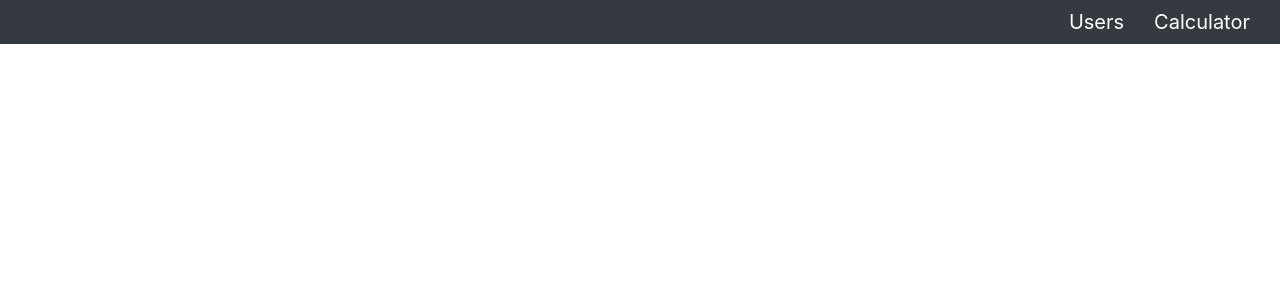
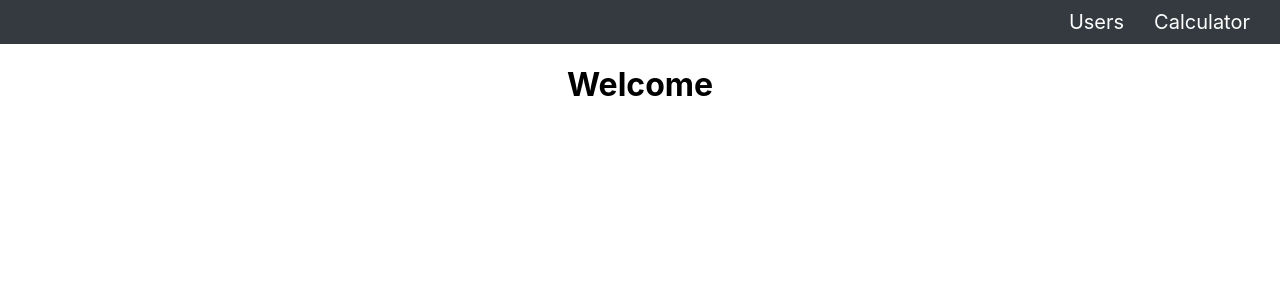
Before and after one commit to fejes99/first-assignment-functional-components, a React (Create React App) app: page / in a window 1280 px wide. Shown: the top 300 px of the page. Built offline with nearby package versions, Linux system fonts and the light colour scheme.

Commit message:
Added Welcome component

```diff
--- a/src/App.js
+++ b/src/App.js
@@ -4,6 +4,7 @@ import './App.css';
 import Navbar from './components/Navbar/Navbar';
 import Calculator from './components/calculator/Calculator';
 import UsersTable from './components/UsersTable/UsersTable';
+import Welcome from './components/Welcome/Welcome';
 
 class App extends Component {
   render() {
@@ -13,6 +14,7 @@ class App extends Component {
         <Switch>
           <Route path='/calculator' component={Calculator} />
           <Route path='/users' component={UsersTable} />
+          <Route path='/' component={Welcome} />
         </Switch>
       </div>
     );
--- /dev/null
+++ b/src/components/Welcome/Welcome.js
@@ -0,0 +1,9 @@
+import React, { Component } from 'react';
+
+class Welcome extends Component {
+  render() {
+    return <h1>Welcome</h1>;
+  }
+}
+
+export default Welcome;
```
